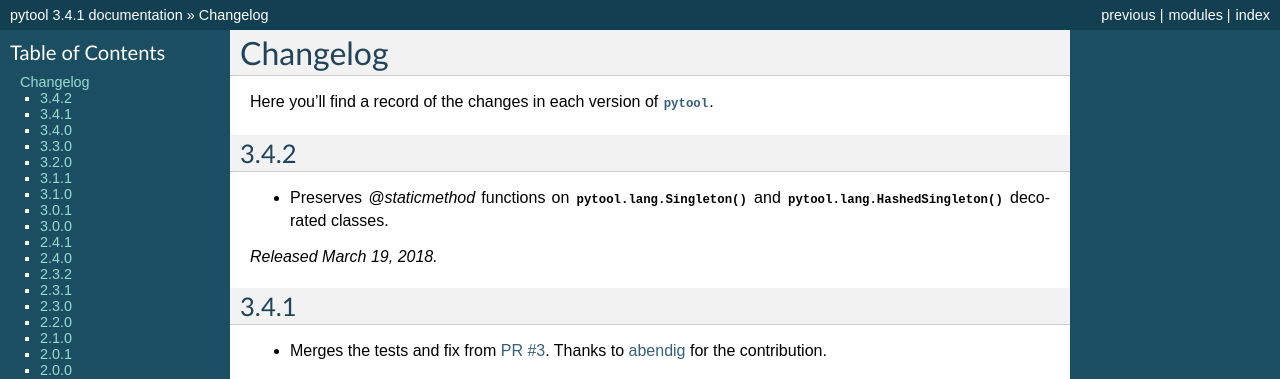
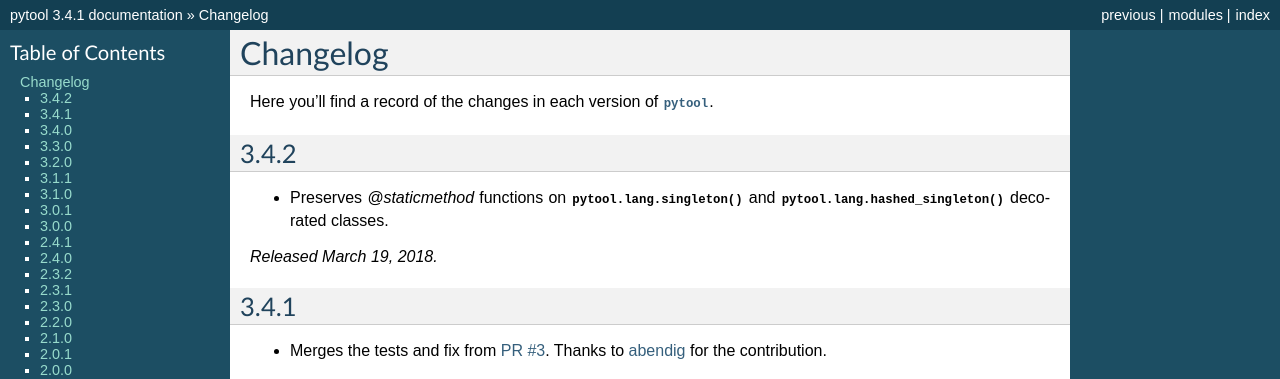
Before and after one commit to shakefu/pytool, a Sphinx documentation site: the page built from docs/changes.rst, in a window 1280 px wide and 900 px high. Shown: the top 379 px of the window. Built offline with Sphinx 7.4.7, drawn with Linux system fonts in a browser that asks for light colours.

Commit message:
docs: Fix references to functions.

```diff
--- a/docs/changes.rst
+++ b/docs/changes.rst
@@ -8,8 +8,8 @@
 3.4.2
 -----
 
-- Preserves `@staticmethod` functions on :func:`pytool.lang.Singleton` and
-  :func:`pytool.lang.HashedSingleton` decorated classes.
+- Preserves `@staticmethod` functions on :func:`pytool.lang.singleton` and
+  :func:`pytool.lang.hashed_singleton` decorated classes.
 
 *Released March 19, 2018.*
 
```
